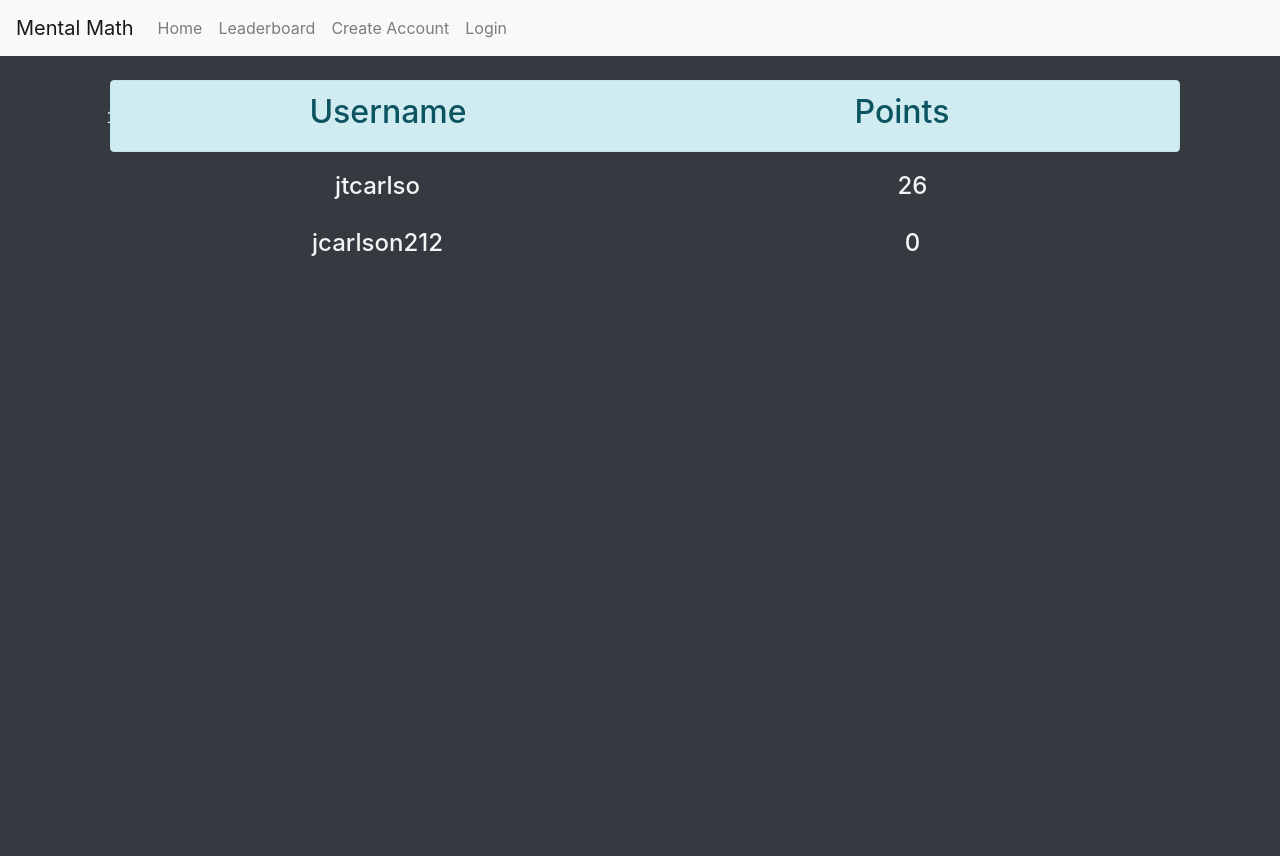
After one commit to jcarlson212/MentalMath, a Django app: page /MentalMathWebsite/leaderboard in a window 1280 px wide. The commit adds this page. Run offline with Django 3.2, Linux system fonts and the light colour scheme; data comes from the database, SQL or seed files in the repository; both versions use the stored data as it was after the commit; some libraries are stand-ins or nearby versions.

Commit message:
Added leaderboard

```diff
--- a/MentalMathWebsite/models.py
+++ b/MentalMathWebsite/models.py
@@ -19,6 +19,7 @@
 
 class UserProfilePicture(models.Model):
     user = models.ForeignKey(User, primary_key=True, on_delete=models.CASCADE)
+    image = models.URLField(max_length=200, default="")
 
 class Submission(models.Model):
     user = models.ForeignKey(User, on_delete=models.CASCADE)
--- a/MentalMathWebsite/templates/MentalMathWebsite/layout.html
+++ b/MentalMathWebsite/templates/MentalMathWebsite/layout.html
@@ -27,7 +27,7 @@
                   <a class="nav-link" href="{% url 'index' %}">Home</a>
                 </li>
                 <li class="nav-item">
-                  <a class="nav-link" href="">Leaderboard</a>
+                  <a class="nav-link" href="{% url 'leaderboard' %}">Leaderboard</a>
                 </li>
 
                 {% if not request.user.is_authenticated %}
--- /dev/null
+++ b/MentalMathWebsite/templates/MentalMathWebsite/leaderboard.html
@@ -0,0 +1,43 @@
+{% extends 'MentalMathWebsite/layout.html' %}
+
+
+{% block title %}
+Leaderboard
+{% endblock %}
+
+
+{% block moreScripts %}
+
+{% endblock %}
+
+
+{% block content %}
+<div class="bg-dark d-flex flex-column flex-grow-1" style="height: 100%; color: whitesmoke;">
+    <div class="container text-center my-4 ">
+        <ol>
+            <li style="width: 100%;">
+                <div class="row alert alert-info" style="width: 100%;" role="alert">
+                        <div class="col">
+                            <h2>Username</h1>
+                        </div>
+                        <div class="col">
+                            <h2>Points</h1>
+                        </div>
+                    </div>
+            </li>
+            {% for user in userList %}
+            <li class="row" style="width: 100%; margin-top: 20px;">
+                <div class="col">
+                    <h4>{{ user.username }}</h4>
+                </div>
+                <div class="col">
+                    <h4>{{ user.points }}</h4>
+                </div>
+            </li>
+            {% endfor %}
+        </ol>
+    </div>
+
+</div>
+
+{% endblock %}
--- a/MentalMathWebsite/urls.py
+++ b/MentalMathWebsite/urls.py
@@ -7,4 +7,5 @@
     path("login_view", views.login_view, name="login_view"),
     path("logout_view", views.logout_view, name="logout_view"),
     path("profile", views.profile, name="profile"),
+    path("leaderboard", views.leaderboard, name="leaderboard"),
 ]
--- a/MentalMathWebsite/views.py
+++ b/MentalMathWebsite/views.py
@@ -1,7 +1,7 @@
 from django.shortcuts import render, reverse
 from django.http import HttpResponse, HttpResponseRedirect
 from django.contrib.auth import authenticate, login, logout
-from .models import User, Submission
+from .models import User, Submission, UserProfilePicture
 
 # Create your views here.
 def index(request):
@@ -13,16 +13,20 @@
         password = request.POST['password']
         email = request.POST["email"]
         profilePicture = request.POST["profilePicture"]
-        print(profilePicture)
-        return HttpResponse("test")
+
         #check if user exists
         if len(User.objects.filter(username=username)) > 0:
             return render(request, "MentalMathWebsite/register.html", {
                 "message": "Username is not unique"
             })
 
+
         newUser = User.objects.create_user(username, email, password)
         newUser.save()
+        if profilePicture != "":
+            newProfilePic = UserProfilePicture(user=newUser, image=profilePicture)
+            newProfilePic.save()
+
         login(request, newUser)
         return HttpResponseRedirect(reverse('index'))
     else:
@@ -83,12 +87,24 @@
             if sub.typeOfProblem == "/" and sub.isCorrect == True:
                 division_avg_succ_resp_time = (division_avg_succ_resp_time*count / (count + 1.0)) + (sub.timeToFinish / (count + 1.0))
                 count = count + 1
+        profilePic = ""
+        if len(UserProfilePicture.objects.filter(user=user)) > 0:
+            profilePic = UserProfilePicture.objects.filter(user=user)[0].image
 
         return render(request, "MentalMathWebsite/profile.html", {
             "addition_avg_succ_resp_time": addition_avg_succ_resp_time,
             "subtraction_avg_succ_resp_time": subtraction_avg_succ_resp_time,
             "multiplication_avg_succ_resp_time": multiplication_avg_succ_resp_time,
-            "division_avg_succ_resp_time": division_avg_succ_resp_time
+            "division_avg_succ_resp_time": division_avg_succ_resp_time,
+            "profilePic": profilePic
         })
     else:
         return HttpResponse("Please log in")
+
+
+def leaderboard(request):
+    userList = sorted(User.objects.all(), key= lambda u: u.points, reverse=True)
+
+    return render(request, "MentalMathWebsite/leaderboard.html",{
+        "userList": userList
+    })
```
Also changed, not shown: MentalMathWebsite/templates/MentalMathWebsite/profile.html (+22 -13 lines), MentalMathWebsite/templates/MentalMathWebsite/register.html (+4 -3 lines), MentalMathWebsite/migrations/0008_userprofilepicture_image.py (added), db.sqlite3.
